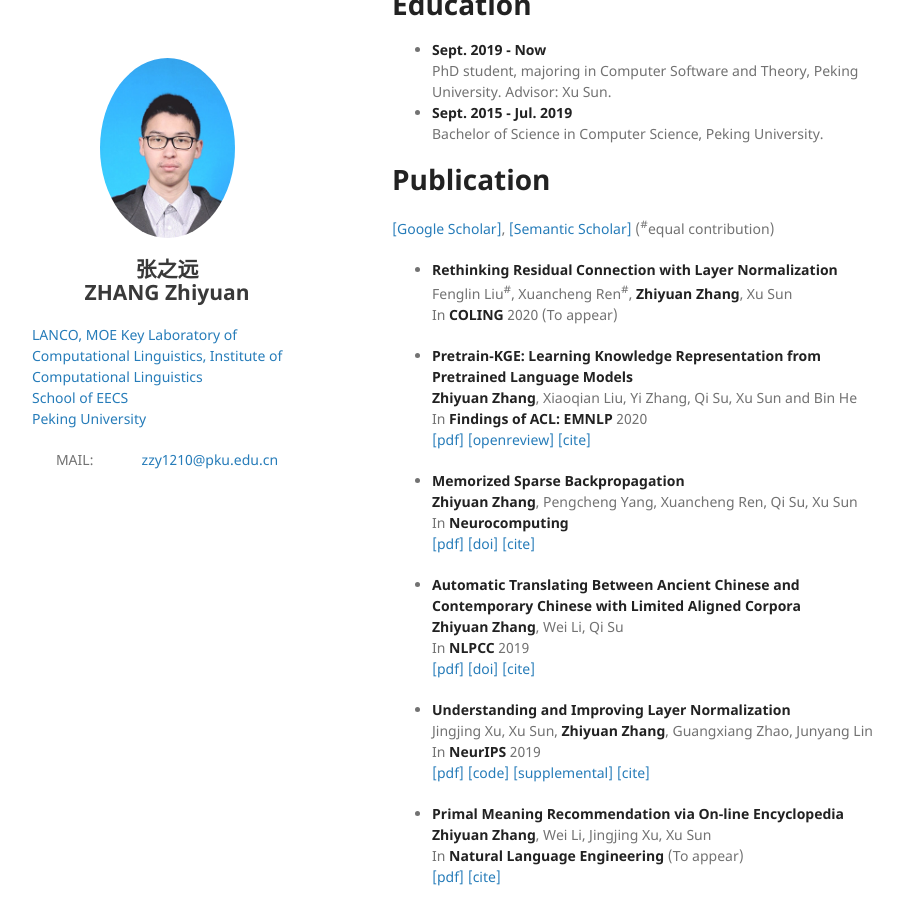
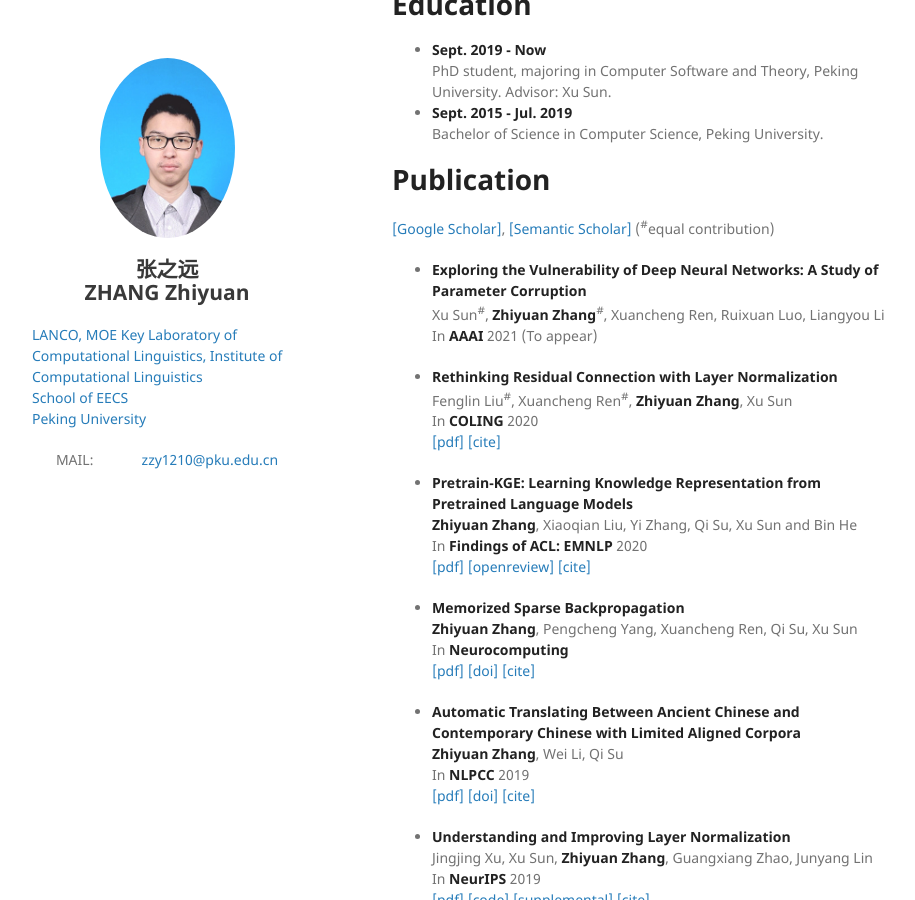
Before and after one commit to pkuzzy/pkuzzy.github.io, a Jekyll site: the page built from index.md, in a window 1280 px wide and 900 px high, scrolled down 358 px. Shown: the whole window, without its empty margins (178-1093 px from the left). Built offline with Jekyll 4.4.1, drawn with Linux system fonts in a browser that asks for light colours; nearby versions of some CDN libraries; our own code applies the rules of GitHub Pages for plain Markdown files.

Commit message:
Update index.md

```diff
--- a/index.md
+++ b/index.md
@@ -18,9 +18,14 @@ Zhiyuan Zhang (张之远) is a Ph.D. student, supervised by Prof. [Xu Sun (孙
 # Publication
 [[Google Scholar]](https://scholar.google.com/citations?hl=zh-CN&user=gSEzCUkAAAAJ), [[Semantic Scholar]](https://www.semanticscholar.org/author/Zhiyuan-Zhang/50317060) (<sup>\#</sup>equal contribution)
 
+- **Exploring the Vulnerability of Deep Neural Networks: A Study of Parameter Corruption**
+  Xu Sun<sup>\#</sup>, **Zhiyuan Zhang**<sup>\#</sup>, Xuancheng Ren, Ruixuan Luo, Liangyou Li
+  In **AAAI** 2021  (To appear)
+
 - **Rethinking Residual Connection with Layer Normalization**
   Fenglin Liu<sup>\#</sup>, Xuancheng Ren<sup>\#</sup>, **Zhiyuan Zhang**, Xu Sun
-  In **COLING** 2020 (To appear)
+  In **COLING** 2020
+  [[pdf]](https://www.aclweb.org/anthology/2020.coling-main.320.pdf) [[cite]](https://dblp.uni-trier.de/rec/conf/coling/LiuRZSZ20.html?view=bibtex)
 
 - **Pretrain-KGE: Learning Knowledge Representation from Pretrained Language Models**
   **Zhiyuan Zhang**, Xiaoqian Liu, Yi Zhang, Qi Su, Xu Sun and Bin He
```
